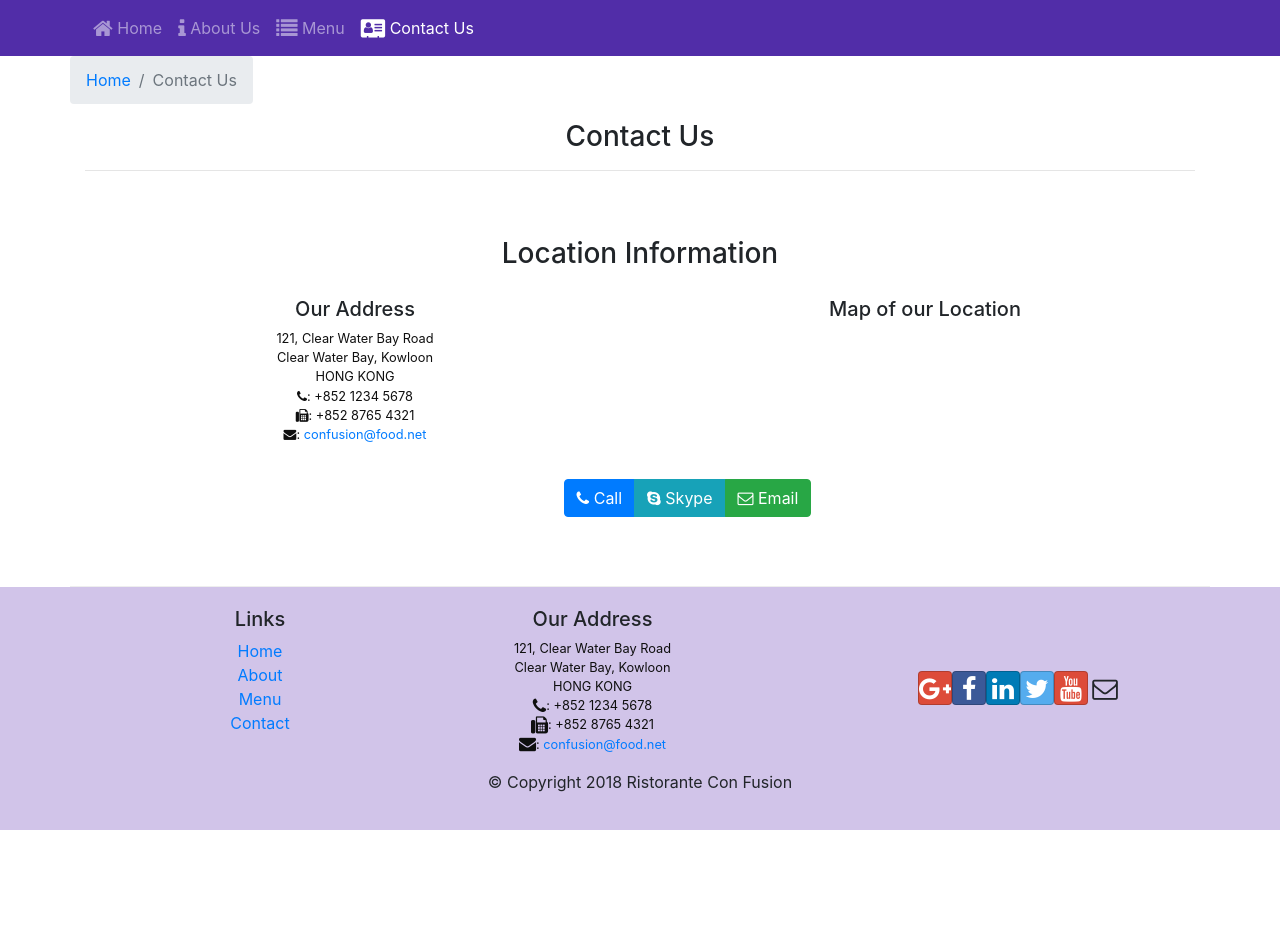
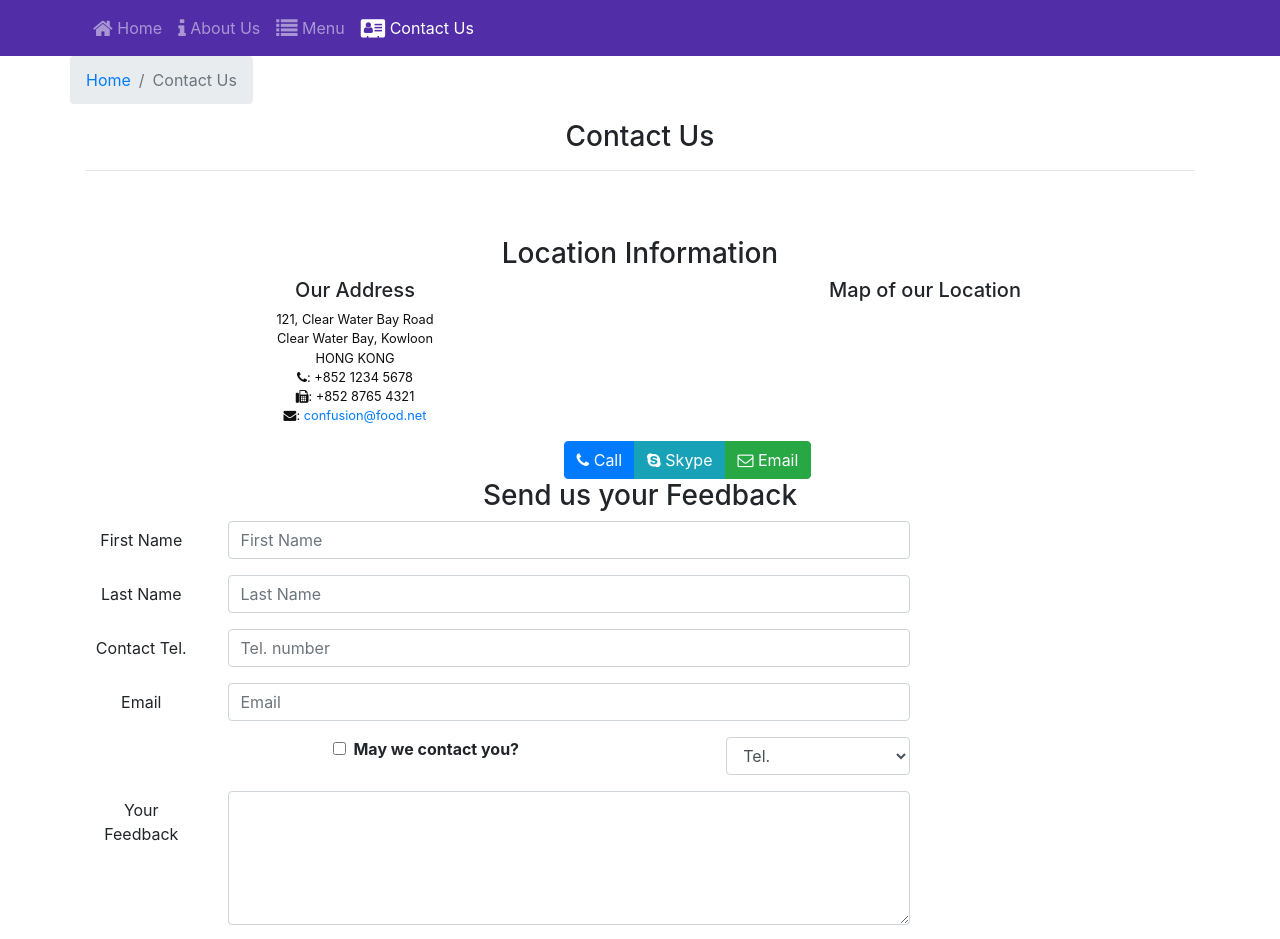
Before and after one commit to AuNguyenUIT/cousera, a React (Create React App) app: page /contact in a window 1280 px wide. Shown: the top 939 px of the page. Before the commit the page ends 830 px from the top, so only its background shows below. Built offline with nearby package versions, Linux system fonts and the light colour scheme.

Commit message:
Controlled Forms

```diff
--- a/src/components/ContactComponent.js
+++ b/src/components/ContactComponent.js
@@ -1,8 +1,45 @@
-import React from "react";
+import React, { useState } from "react";
 import { Link } from "react-router-dom";
-import { Breadcrumb, BreadcrumbItem } from "reactstrap";
+import {
+  Breadcrumb,
+  BreadcrumbItem,
+  Button,
+  Col,
+  Form,
+  FormGroup,
+  Input,
+  Label,
+} from "reactstrap";
 
 function Contact(props) {
+  const [firstName, setFirstName] = useState("");
+  const [lastName, setLastName] = useState("");
+  const [telNum, setTelNum] = useState("");
+  const [email, setEmail] = useState("");
+  const [agree, setAgree] = useState(false);
+  const [contactType, setContactType] = useState("Tel.");
+  const [message, setMessage] = useState("");
+  const handleSubmit = (event) => {
+    event.preventDefault();
+    console.log(
+      "Current State is: " + firstName,
+      lastName,
+      telNum,
+      email,
+      agree,
+      contactType,
+      message
+    );
+    alert(
+      "Current State is: " + firstName+
+      lastName+
+      telNum+
+      email+
+      agree+
+      contactType+
+      message
+    );
+  };
   return (
     <div className="container">
       <div className="row">
@@ -62,6 +99,132 @@ function Contact(props) {
             </a>
           </div>
         </div>
+        <div className="col-12">
+          <h3>Send us your Feedback</h3>
+        </div>
+        <div className="col-12 col-md-9">
+          <Form onSubmit={(event) => handleSubmit(event)}>
+            <FormGroup row>
+              <Label htmlFor="firstName" md={2}>
+                First Name
+              </Label>
+              <Col md={10}>
+                <Input
+                  type="text"
+                  id="firstName"
+                  placeholder="First Name"
+                  value={firstName}
+                  onChange={(event) => {
+                    setFirstName(event.target.value);
+                  }}
+                />
+              </Col>
+            </FormGroup>
+            <FormGroup row>
+              <Label htmlFor="lastName" md={2}>
+                Last Name
+              </Label>
+              <Col md={10}>
+                <Input
+                  type="text"
+                  id="lastName"
+                  placeholder="Last Name"
+                  value={lastName}
+                  onChange={(event) => {
+                    setLastName(event.target.value);
+                  }}
+                />
+              </Col>
+            </FormGroup>
+            <FormGroup row>
+              <Label htmlFor="telNum" md={2}>
+                Contact Tel.
+              </Label>
+              <Col md={10}>
+                <Input
+                  type="tel"
+                  id="telNum"
+                  name="telNum"
+                  placeholder="Tel. number"
+                  value={telNum}
+                  onChange={(event) => {
+                    setTelNum(event.target.value);
+                  }}
+                />
+              </Col>
+            </FormGroup>
+            <FormGroup row>
+              <Label htmlFor="email" md={2}>
+                Email
+              </Label>
+              <Col md={10}>
+                <Input
+                  type="email"
+                  id="email"
+                  name="telNum"
+                  placeholder="Email"
+                  value={email}
+                  onChange={(event) => {
+                    setEmail(event.target.value);
+                  }}
+                />
+              </Col>
+            </FormGroup>
+
+            <FormGroup row>
+              <Col md={{ size: 6, offset: 2 }}>
+                <FormGroup check>
+                  <Label check>
+                    <Input
+                      type="checkbox"
+                      name="agree"
+                      value={agree}
+                      onChange={(event) => {
+                        setAgree(event.target.checked);
+                      }}
+                    />{" "}
+                    <strong>May we contact you?</strong>
+                  </Label>
+                </FormGroup>
+              </Col>
+              <Col md={{ size: 3, offset: 1 }}>
+                <Input
+                  type="select"
+                  name="contactType"
+                  value={contactType}
+                  onChange={(event) => {
+                    setContactType(event.target.value);
+                  }}
+                >
+                  <option>Tel.</option>
+                  <option>Email</option>
+                </Input>
+              </Col>
+            </FormGroup>
+            <FormGroup row>
+              <Label htmlFor="message" md={2}>
+                Your Feedback
+              </Label>
+              <Col md={10}>
+                <Input
+                  type="textarea"
+                  id="message"
+                  name="message"
+                  rows="5"
+                  value={message}
+                  onChange={(event) => setMessage(event.target.value)}
+                ></Input>
+              </Col>
+            </FormGroup>
+            <FormGroup row>
+              <Col md={{ size: 10, offset: 2 }}>
+                <Button type="submit" color="primary">
+                  Send Feedback
+                </Button>
+              </Col>
+            </FormGroup>
+          </Form>
+        </div>
       </div>
     </div>
   );
```
